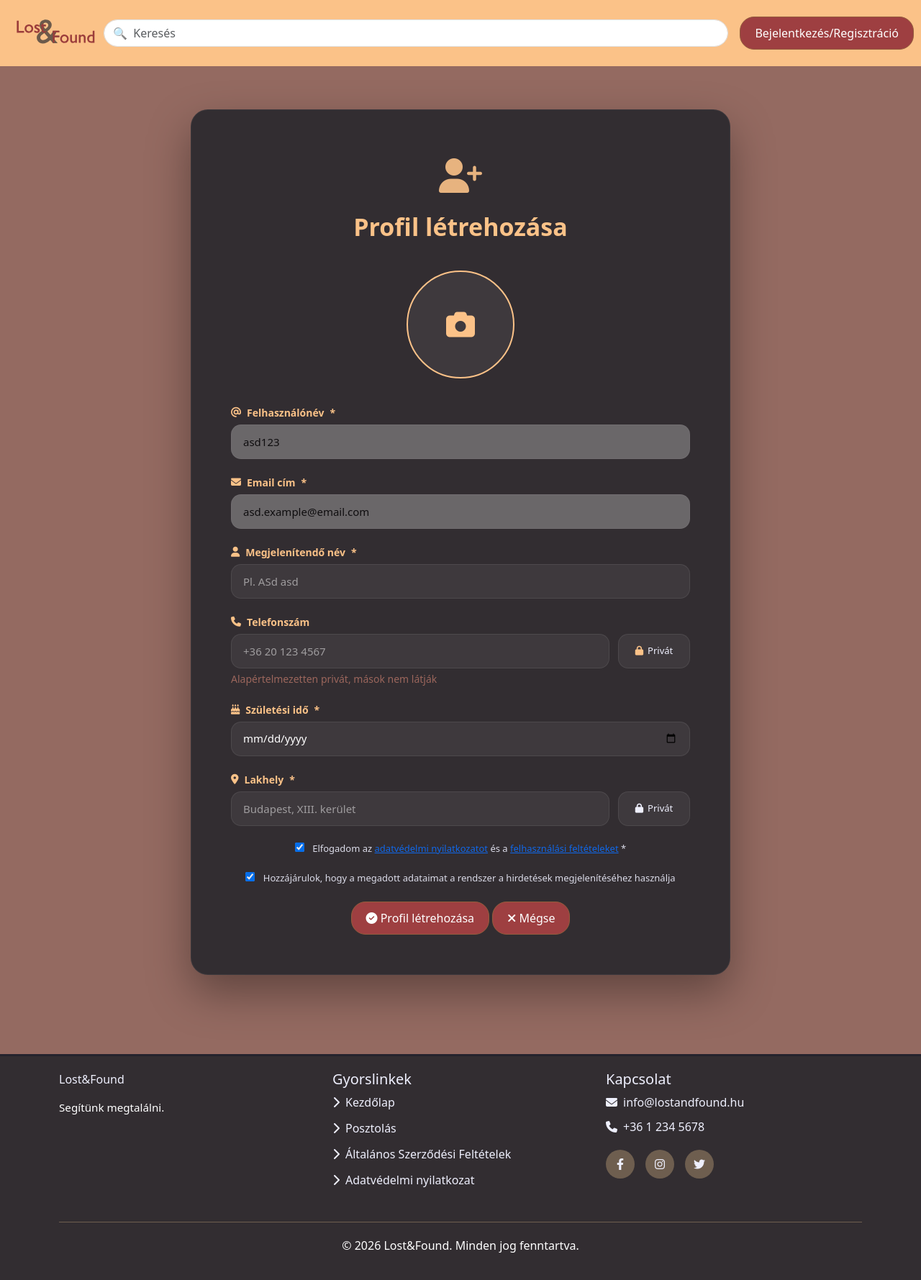
After one commit to NagyRekaLaura/elveszett-targyak, a Flask app: page /createprofile in a window 1280 px wide. The commit adds this page. Shown: the whole page at 72% size. Run offline with Flask 3, Linux system fonts and the light colour scheme.

Commit message:
profil készítés oldal, változtatásra szorul még

```diff
--- a/routes.py
+++ b/routes.py
@@ -45,3 +45,6 @@ def create_routes(app: Flask):
     @app.route('/profile')
     def profile():
         return render_template("profile.html")
+    @app.route('/createprofile')
+    def createprofile():
+        return render_template("createprofile.html")
--- a/static/css/style.css
+++ b/static/css/style.css
@@ -25,13 +25,17 @@
     --text-color: #EEEFFD;
     --line-color: #BFC4DB;
 }
-
+::selection {
+    background: var(--button-hover-color);
+    color: white;
+}
 /* ==================== */
 /* body stylok */
 /* ==================== */
 .mainbody {
     background-color: var(--bg-color);
     color: var(--text-color);
+    user-select: var(--button-hover-color);
 
 }
 .postbody {
@@ -1083,6 +1087,231 @@ form{
     font-weight: 500;
     cursor: pointer;
 }
+/* =============================== */
+/* Profil elkészítése */
+/* =============================== */
+
+.createprofile-container {
+    display: flex;
+    justify-content: center;
+    align-items: center;
+    padding: 60px 20px;
+    min-height: calc(100vh - 200px);
+}
+
+.createprofile-card {
+    background: var(--post-bg-color);
+    width: 100%;
+    max-width: 750px;
+    padding: 55px;
+    border-radius: 24px;
+    box-shadow: 0 25px 60px rgba(0, 0, 0, 0.35);
+    border: 1px solid rgba(255,255,255,0.05);
+}
+
+/* ================= HEADER ================= */
+
+.createprofile-header {
+    text-align: center;
+    margin-bottom: 40px;
+}
+
+.header-icon {
+    font-size: 48px;
+    color: var(--menu-color);
+    margin-bottom: 15px;
+    opacity: 0.9;
+}
+
+.createprofile-header h1 {
+    color: var(--menu-color);
+    font-size: 34px;
+    font-weight: 700;
+    margin-bottom: 10px;
+}
+
+.createprofile-header p {
+    opacity: 0.85;
+    font-size: 15px;
+}
+
+/* ================= FORM LAYOUT ================= */
+
+.createprofile-form {
+    width: 100%;
+    display: flex;
+    flex-direction: column;
+    gap: 22px;
+}
+
+/* Proper alignment */
+.createprofile-form .form-group {
+    width: 100%;
+    display: flex;
+    flex-direction: column;
+}
+
+/* ================= LABELS ================= */
+
+.createprofile-form .form-label {
+    font-size: 14px;
+    font-weight: 600;
+    margin-bottom: 6px;
+    color: var(--menu-color);
+    display: flex;
+    align-items: center;
+    gap: 8px;
+}
+
+/* ================= INPUTS ================= */
+
+.form-control-modal {
+    width: 100%;
+    height: 48px;
+    padding: 0 16px;
+    background: rgba(255,255,255,0.06);
+    border: 1px solid rgba(255,255,255,0.08);
+    border-radius: 14px;
+    color: white;
+    font-size: 15px;
+    transition: all 0.25s ease;
+}
+
+.form-control-modal:focus {
+    outline: none;
+    border: 1px solid var(--menu-color);
+    box-shadow: 0 0 0 3px rgba(251,194,136,0.15);
+    background: rgba(255,255,255,0.09);
+}
+
+.form-control-modal::placeholder {
+    color: rgba(255,255,255,0.5);
+}
+
+/* Readonly style */
+.form-control-modal[readonly] {
+    background: rgba(255, 255, 255, 0.393);
+    color: #000;
+    opacity: 0.7;
+    cursor: not-allowed;
+}
+.form-text{
+    color: var(--modal-body-bg-color);
+}
+/* ================= LOGIN DATA SECTION ================= */
+
+.login-data-section {
+    padding: 22px;
+    border-radius: 18px;
+    background: rgba(251, 194, 136, 0.06);
+    border: 1px solid rgba(251, 194, 136, 0.2);
+}
+
+.login-data-title {
+    font-size: 14px;
+    font-weight: 600;
+    margin-bottom: 18px;
+    color: var(--menu-color);
+}
+
+/* ================= PROFILE PICTURE ================= */
+
+.profile-pic-upload {
+    display: flex;
+    flex-direction: column;
+    align-items: center;
+    gap: 18px;
+    margin-bottom: 15px;
+}
+
+.profile-pic-preview {
+    width: 150px;
+    height: 150px;
+    border-radius: 50%;
+    background: rgba(255,255,255,0.06);
+    border: 2px solid var(--menu-color);
+    display: flex;
+    align-items: center;
+    justify-content: center;
+    color: var(--menu-color);
+    cursor: pointer;
+    transition: all 0.3s ease;
+    overflow: hidden;
+}
+
+.profile-pic-preview:hover {
+    transform: scale(1.05);
+}
+
+.profile-pic-preview i {
+    font-size: 40px;
+}
+
+/* ================= PRIVACY WRAPPER ALIGN FIX ================= */
+
+.privacy-wrapper {
+    display: flex;
+    align-items: center;
+    gap: 12px;
+    width: 100%;
+}
+
+.privacy-wrapper .form-control-modal {
+    flex: 1;
+}
+
+.privacy-toggle {
+    height: 48px;
+    min-width: 100px;
+    border-radius: 14px;
+    background: rgba(255,255,255,0.06);
+    border: 1px solid rgba(255,255,255,0.08);
+    display: flex;
+    align-items: center;
+    justify-content: center;
+    gap: 6px;
+    font-size: 13px;
+    cursor: pointer;
+    transition: all 0.25s ease;
+    user-select: none;
+}
+.privacy-checkbox {
+    display: none;
+}
+
+.privacy-checkbox:checked + i {
+    color: var(--menu-color);
+}
+
+/* ================= TERMS ================= */
+
+.terms-group {
+    font-size: 13px;
+    opacity: 0.9;
+}
+
+.terms-group input {
+    margin-right: 8px;
+}
+
+
+/* ================= LOGIN REDIRECT ================= */
+
+.login-redirect {
+    text-align: center;
+    margin-top: 25px;
+    font-size: 14px;
+}
+
+.login-redirect a {
+    color: var(--menu-color);
+    text-decoration: none;
+    font-weight: 600;
+}
+
+.login-redirect a:hover {
+    text-decoration: underline;
+}
 
 /* ============================= */
 /* telefonos nézet, minden egybe */
--- /dev/null
+++ b/static/js/createprofile.js
@@ -0,0 +1,14 @@
+document.getElementById('profilePic').addEventListener('change', function (e) {
+    const file = e.target.files[0];
+    if (file) {
+        const reader = new FileReader();
+        reader.onload = function (event) {
+            const preview = document.getElementById('profilePicPreview');
+            preview.innerHTML = `<img src="${event.target.result}" alt="Profilkép" style="width: 100%; height: 100%; object-fit: cover; border-radius: 50%;">`;
+            preview.style.background = 'none';
+        }
+        reader.readAsDataURL(file);
+    }
+    document.getElementById('profilePicPreview').style.cursor = 'pointer';
+
+});
--- /dev/null
+++ b/templates/createprofile.html
@@ -0,0 +1,120 @@
+{% extends "base.html" %}
+{% block title %}Főoldal{% endblock %}
+{% block js %}
+<script src="{{ url_for('static', filename='js/createprofile.js') }}" defer></script>
+<script src="{{ url_for('static', filename='js/toggle.js') }}"></script>
+{% endblock %}
+{% block content %}
+<body class="mainbody">
+
+    <div class="createprofile-container">
+        <div class="createprofile-card">
+            <div class="createprofile-header">
+                <div class="header-icon">
+                    <i class="fas fa-user-plus"></i>
+                </div>
+                <h1>Profil létrehozása</h1>
+            </div>
+
+            <form class="createprofile-form">
+                <!-- Profilkép feltöltés -->
+                <div class="profile-pic-upload">
+                    <div class="profile-pic-preview" id="profilePicPreview" onclick="document.getElementById('profilePic').click()">
+                        <i class="fas fa-camera"></i>
+                    </div>
+                    <input type="file" id="profilePic" accept="image/*" hidden>
+
+                </div>
+                <!-- Felhasználónév és email (readonly), meg ami még hamarabb lesz megadva --  DISABLED LEGYEN -->
+                    <div class="form-group">
+                        <label class="form-label">
+                            <i class="fas fa-at"></i>
+                            Felhasználónév <span class="required" >*</span>
+                        </label>
+                        <input type="text" class="form-control-modal" value="asd123" readonly>
+                    </div>
+
+                    <div class="form-group">
+                        <label class="form-label">
+                            <i class="fas fa-envelope"></i>
+                            Email cím <span class="required">*</span>
+                        </label>
+                        <input type="email" class="form-control-modal" value="asd.example@email.com" readonly>
+                    </div>
+
+                <div class="form-group">
+                    <label class="form-label">
+                        <i class="fas fa-user"></i>
+                        Megjelenítendő név <span class="required">*</span>
+                    </label>
+                    <input type="text" class="form-control-modal" placeholder="Pl. ASd asd" required>
+                </div>
+
+                <!-- Telefonszám -->
+                <div class="form-group">
+                    <label class="form-label">
+                        <i class="fas fa-phone"></i>
+                        Telefonszám
+                    </label>
+                    <div class="privacy-wrapper">
+                        <input type="tel" class="form-control-modal" placeholder="+36 20 123 4567">
+                        <label class="privacy-toggle">
+                            <input type="checkbox" class="privacy-checkbox" checked>
+                            <i class="fas fa-lock"></i> Privát
+                        </label>
+                    </div>
+                    <small class="form-text">Alapértelmezetten privát, mások nem látják</small>
+                </div>
+
+                <!-- Születési idő -->
+                <div class="form-group">
+                    <label class="form-label">
+                        <i class="fas fa-birthday-cake"></i>
+                        Születési idő <span class="required">*</span>
+                    </label>
+                    <input type="date" class="form-control-modal" required>
+                </div>
+
+
+                <!-- Lakhely -->
+                <div class="form-group">
+                    <label class="form-label">
+                        <i class="fas fa-map-marker-alt"></i>
+                        Lakhely <span class="required">*</span>
+                    </label>
+                    <div class="privacy-wrapper">
+                        <input type="text" class="form-control-modal" placeholder="Budapest, XIII. kerület" required>
+                        <label class="privacy-toggle">
+                            <input type="checkbox" class="privacy-checkbox">
+                            <i class="fas fa-lock"></i> Privát
+                        </label>
+                    </div>
+                </div>
+
+                <!-- Adatvédelmi nyilatkozat -->
+                <div class="terms-group">
+                    <label class="checkbox-label">
+                        <input type="checkbox" checked required>
+                        <span>Elfogadom az <a href="#">adatvédelmi nyilatkozatot</a> és a <a href="#">felhasználási feltételeket</a> <span class="required">*</span></span>
+                    </label>
+                </div>
+
+                <div class="terms-group">
+                    <label class="checkbox-label">
+                        <input type="checkbox" checked>
+                        <span>Hozzájárulok, hogy a megadott adataimat a rendszer a hirdetések megjelenítéséhez használja</span>
+                    </label>
+                </div>
+
+                <div class="form-actions">
+                    <button type="submit" class="btn">
+                        <i class="fas fa-check-circle"></i> Profil létrehozása
+                    </button>
+                    <button type="button" class="btn">
+                        <i class="fas fa-times"></i> Mégse
+                    </button>
+                </div>
+            </form>
+        </div>
+    </div>
+{% endblock %}
--- a/templates/login.html
+++ b/templates/login.html
@@ -17,7 +17,7 @@
                 <h1>Bejelentkezés</h1>
             </div>
 
-            <form>
+            <form action="{{url_for('login')}}" method="post">
                 <div class="input-container">
                     <div class="input-with-icon">
                         <i class="fas fa-user input-icon"></i>
```
Also changed, not shown: prototype/instance/app.db (added).
